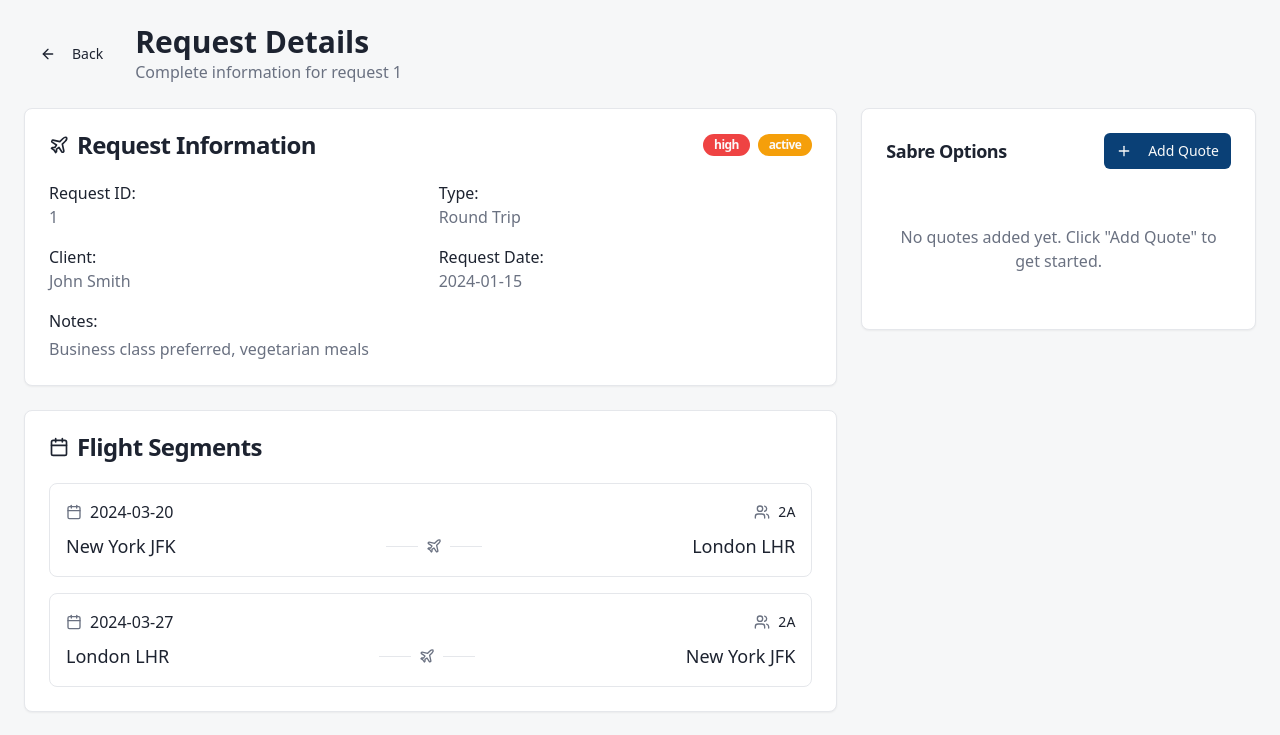
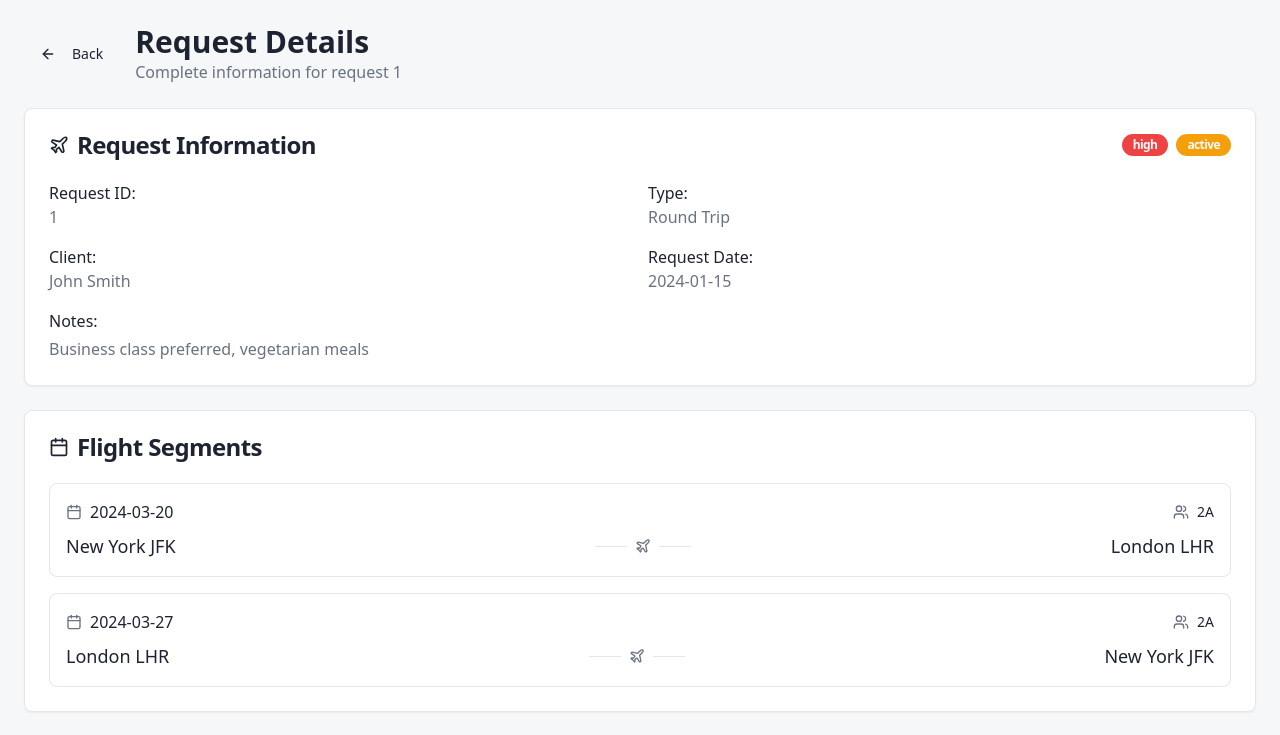
Before and after one commit to AlonKask/sky-high-agent-ai, a React (Vite) app: page /request/1 in a window 1280 px wide. Shown: the top 735 px of the page. Built offline with nearby package versions, Linux system fonts and the light colour scheme.

Commit message:
Move Sabre option manager
Move the SabreOptionManager section below the RequestInformation section in the RequestDetail component.

```diff
--- a/src/pages/RequestDetail.tsx
+++ b/src/pages/RequestDetail.tsx
@@ -95,12 +95,9 @@ const RequestDetail = () => {
         </div>
       </div>
 
-      <div className="grid grid-cols-1 lg:grid-cols-3 gap-6">
-        <div className="lg:col-span-2 space-y-6">
+      <div className="space-y-6">
         <RequestInformation request={request} />
-        </div>
 
-        <div className="space-y-6">
         <SabreOptionManager
           options={sabreOptions}
           onAddOption={handleAddOption}
@@ -109,7 +106,6 @@ const RequestDetail = () => {
         />
       </div>
     </div>
-    </div>
   );
 };
 
```
Lines whose indentation alone changed are shown as unchanged.
